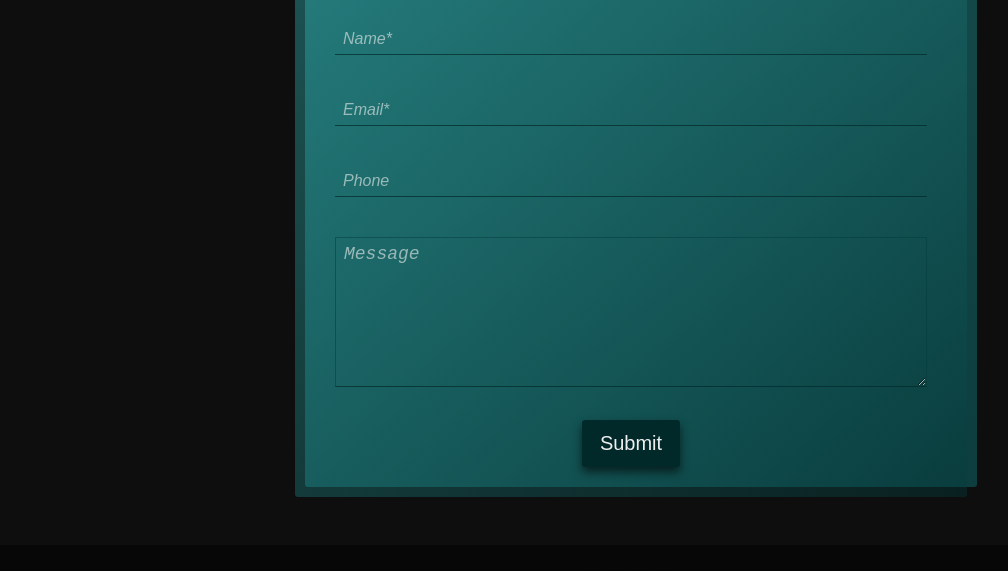
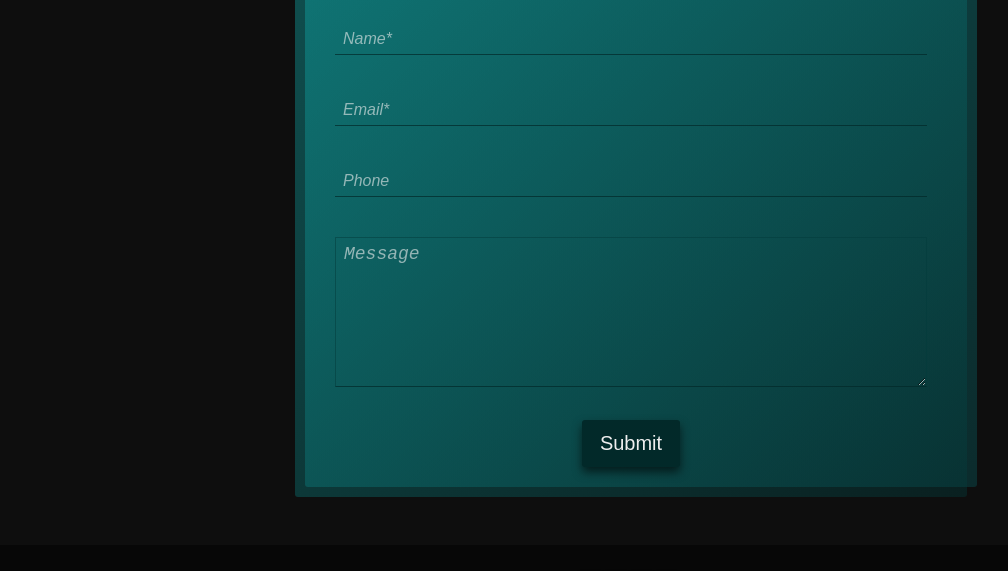
Before and after one commit to cmorriscode/my_portfolio_website, a plain HTML site: page contact.html in a window 1280 px wide. Shown: the part 614-1185 px from the top of the page, without its empty margins (9-1017 px from the left). Drawn offline with nearby package versions, Linux system fonts and the light colour scheme; a web font is replaced by a local one.

Commit message:
Changed color scheme to fit new header img

```diff
--- a/sass/base/_variables.scss
+++ b/sass/base/_variables.scss
@@ -1,10 +1,14 @@
 // Colors
 $color-primary: #34bebe;
+$color-primary: #11b4b4;
 $color-primary-dark: #0c8488;
+$color-primary-dark: #07575a;
 $color-primary-light: aqua;
+$color-primary-light: rgb(45, 201, 201);
 $color-primary-lightest: #edb6a1;
 $color-primary-white: #faece7;
 $color-primary-variation: #4ecaca;
+$color-primary-variation: #378f8f;
 
 $color-secondary: #033b3b;
 $color-secondary-dark: #022929;
--- a/sass/pages/contact/_contact.scss
+++ b/sass/pages/contact/_contact.scss
@@ -30,7 +30,7 @@
     max-width: 50%;
 
     margin: 0 auto;
-
+    // background: rgb(7, 0, 0);
     &-container {
       display: flex;
       text-align: center;
```
Also changed, not shown: dist/css/main.css, 1 other file.
